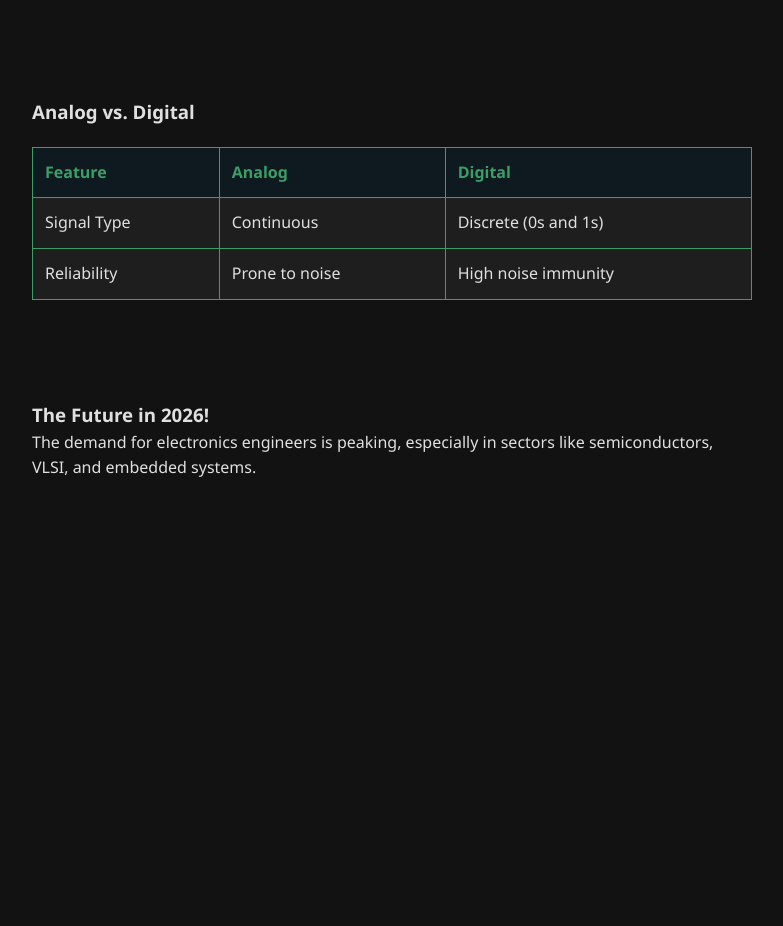
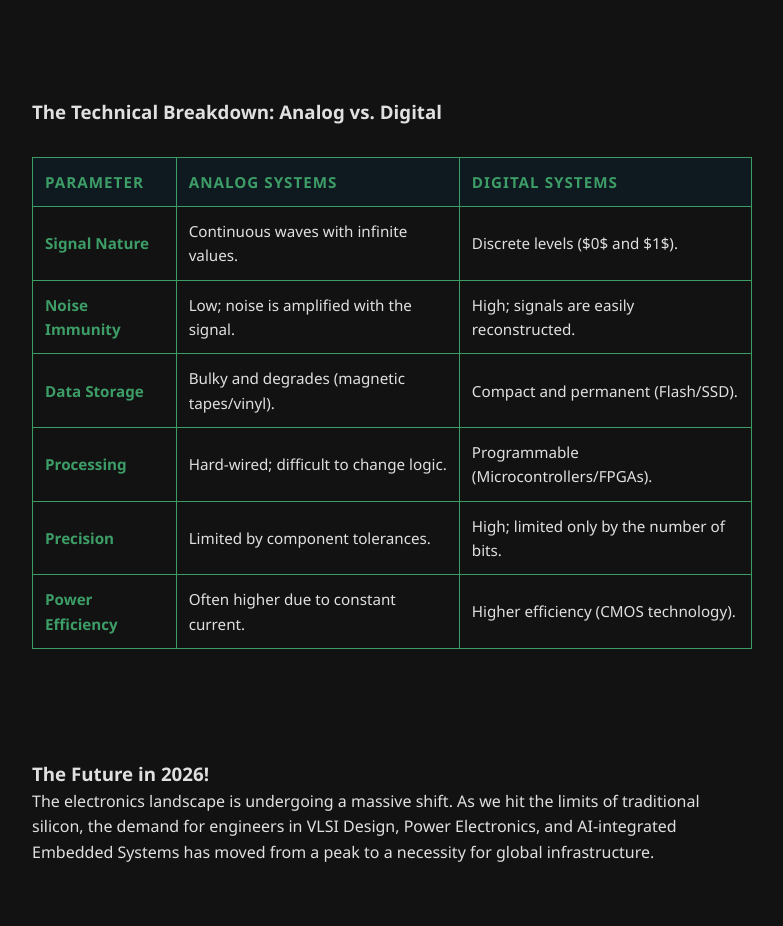
Before and after one commit to arhamhussain468-creator/digital-electronics-website, a plain HTML site: page index.html in a window 1280 px wide. Shown: the part 791-1717 px from the top of the page, without its empty margins (248-1031 px from the left). Before the commit the page ends 1332 px from the top, so only its background shows below. Drawn offline with Linux system fonts and the light colour scheme.

Commit message:
changed table

```diff
--- a/index.html
+++ b/index.html
@@ -46,29 +46,56 @@
     </section>
 
     <section id="comparison">
-        <h3>Analog vs. Digital</h3>
-        <table border="1">
+        <h3>The Technical Breakdown: Analog vs. Digital</h3>
+        <table>
+            <thead>
                 <tr>
-                <th>Feature</th>
-                <th>Analog</th>
-                <th>Digital</th>
+                    <th>Parameter</th>
+                    <th>Analog Systems</th>
+                    <th>Digital Systems</th>
+                </tr>
+            </thead>
+            <tbody>
+                <tr>
+                    <td><strong>Signal Nature</strong></td>
+                    <td>Continuous waves with infinite values.</td>
+                    <td>Discrete levels ($0$ and $1$).</td>
                 </tr>
                 <tr>
-                <td>Signal Type</td>
-                <td>Continuous</td>
-                <td>Discrete (0s and 1s)</td>
+                    <td><strong>Noise Immunity</strong></td>
+                    <td>Low; noise is amplified with the signal.</td>
+                    <td>High; signals are easily reconstructed.</td>
                 </tr>
                 <tr>
-                <td>Reliability</td>
-                <td>Prone to noise</td>
-                <td>High noise immunity</td>
+                    <td><strong>Data Storage</strong></td>
+                    <td>Bulky and degrades (magnetic tapes/vinyl).</td>
+                    <td>Compact and permanent (Flash/SSD).</td>
                 </tr>
+                <tr>
+                    <td><strong>Processing</strong></td>
+                    <td>Hard-wired; difficult to change logic.</td>
+                    <td>Programmable (Microcontrollers/FPGAs).</td>
+                </tr>
+                <tr>
+                    <td><strong>Precision</strong></td>
+                    <td>Limited by component tolerances.</td>
+                    <td>High; limited only by the number of bits.</td>
+                </tr>
+                <tr>
+                    <td><strong>Power Efficiency</strong></td>
+                    <td>Often higher due to constant current.</td>
+                    <td>Higher efficiency (CMOS technology).</td>
+                </tr>
+            </tbody>
         </table>
     </section>
 
     <section id="career">
         <h3>The Future in 2026!</h3>
-        <p>The demand for electronics engineers is peaking, especially in sectors like semiconductors, VLSI, and
-            embedded systems.</p>
+        <p>The electronics landscape is undergoing a massive shift.
+            As we hit the limits of traditional silicon, the demand
+            for engineers in VLSI Design, Power Electronics, and
+            AI-integrated Embedded Systems has moved from a peak to a
+            necessity for global infrastructure.</p>
     </section>
 </body>
--- a/style.css
+++ b/style.css
@@ -138,9 +138,35 @@ p {
 
 table {
     width: 100%;
+    max-width: 900px;
+    /* Keeps it from stretching too wide on big screens */
     border-collapse: collapse;
-    margin: 20px 0;
-    background-color: #1e1e1e;
+    margin: 30px 0;
+    font-size: 0.95rem;
+    border: 1px solid #333;
+}
+
+th {
+    background-color: var(--deep-blue);
+    color: var(--accent-green);
+    text-transform: uppercase;
+    letter-spacing: 1px;
+    border: 1px solid var(--accent-green);
+}
+
+td {
+    border: 1px solid #333;
+}
+
+/* Adds a subtle green glow when you hover over a row */
+tr:hover {
+    background-color: #1a1a1a;
+    box-shadow: inset 0 0 10px rgba(61, 157, 103, 0.2);
+}
+
+tr td:first-child {
+    color: var(--accent-green);
+    font-weight: bold;
 }
 
 th,
```
Lines whose indentation alone changed are shown as unchanged.
